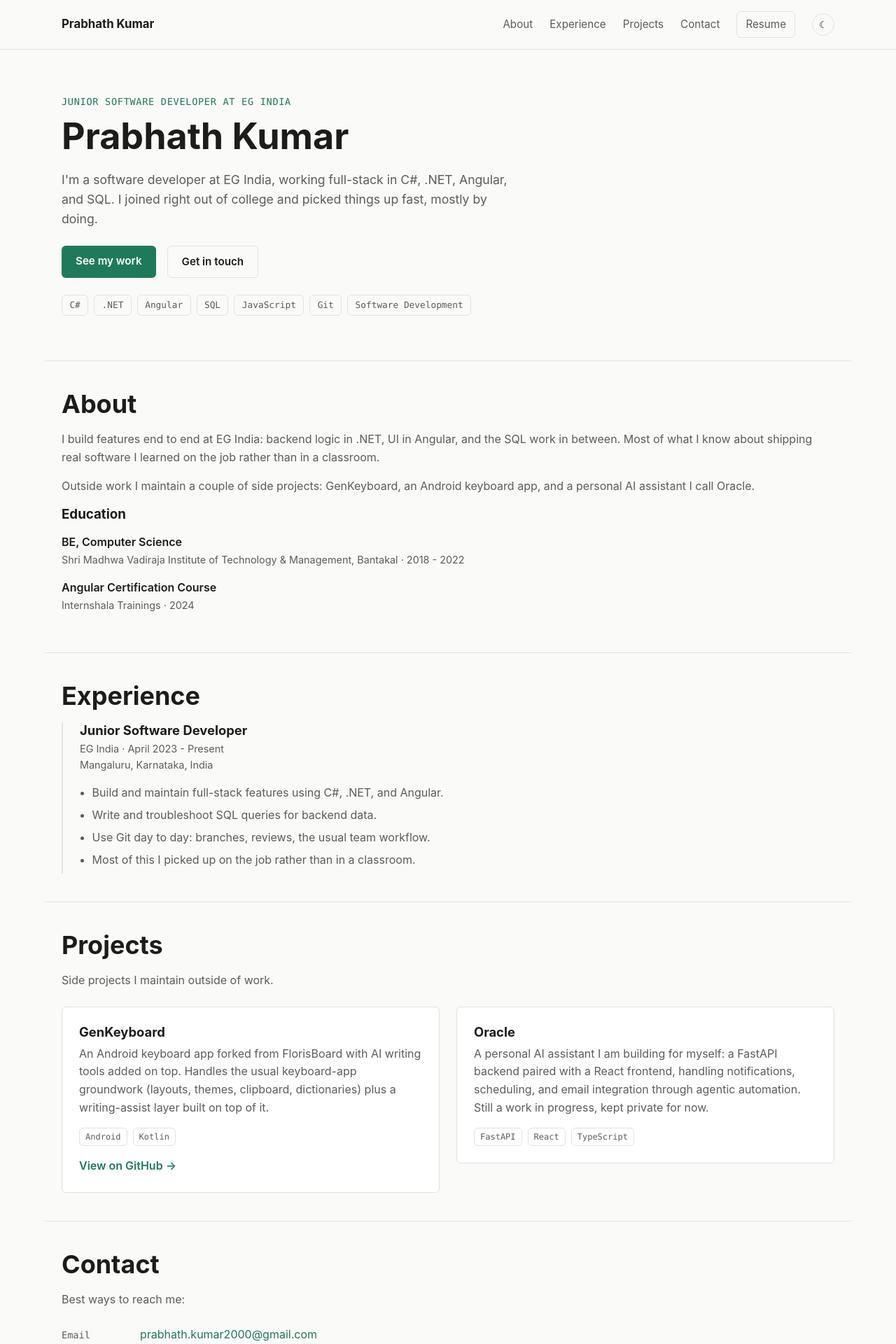
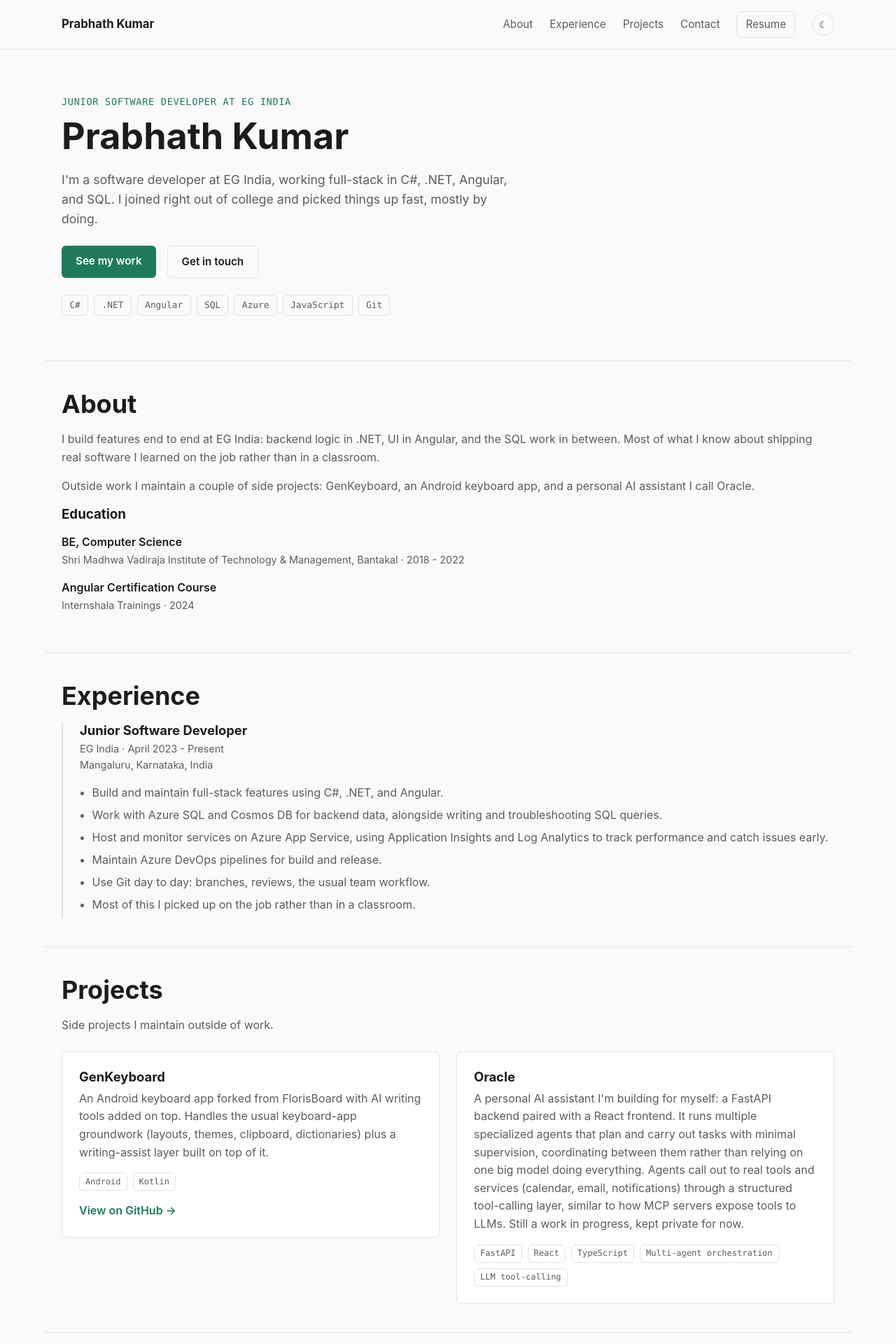
Before and after one commit to prabhath112/portfolio, an Angular app: page / in a window 1280 px wide. Shown: the top 1920 px of the page at 70% size. Built offline with nearby package versions, Linux system fonts and the light colour scheme.

Commit message:
Add Azure work and expand the Oracle project description
Experience now covers Azure SQL, Cosmos DB, App Service, Application
Insights/Log Analytics, and DevOps pipelines. Oracle's description
goes into the multi-agent and tool-calling side of it instead of just
naming the stack.

```diff
--- a/src/content/experience.ts
+++ b/src/content/experience.ts
@@ -14,7 +14,9 @@ export const experience: ExperienceEntry[] = [
     location: 'Mangaluru, Karnataka, India',
     highlights: [
       'Build and maintain full-stack features using C#, .NET, and Angular.',
-      'Write and troubleshoot SQL queries for backend data.',
+      'Work with Azure SQL and Cosmos DB for backend data, alongside writing and troubleshooting SQL queries.',
+      'Host and monitor services on Azure App Service, using Application Insights and Log Analytics to track performance and catch issues early.',
+      'Maintain Azure DevOps pipelines for build and release.',
       'Use Git day to day: branches, reviews, the usual team workflow.',
       'Most of this I picked up on the job rather than in a classroom.',
     ],
--- a/src/content/profile.ts
+++ b/src/content/profile.ts
@@ -26,7 +26,7 @@ export const profile = {
       period: '2024',
     },
   ] as EducationEntry[],
-  skills: ['C#', '.NET', 'Angular', 'SQL', 'JavaScript', 'Git', 'Software Development'],
+  skills: ['C#', '.NET', 'Angular', 'SQL', 'Azure', 'JavaScript', 'Git'],
   links: {
     github: 'https://github.com/prabhath112',
     linkedin: 'https://www.linkedin.com/in/prabhath007/',
--- a/src/content/projects.ts
+++ b/src/content/projects.ts
@@ -19,7 +19,7 @@ export const projects: ProjectEntry[] = [
     id: 'oracle',
     name: 'Oracle',
     description:
-      'A personal AI assistant I am building for myself: a FastAPI backend paired with a React frontend, handling notifications, scheduling, and email integration through agentic automation. Still a work in progress, kept private for now.',
-    tech: ['FastAPI', 'React', 'TypeScript'],
+      "A personal AI assistant I'm building for myself: a FastAPI backend paired with a React frontend. It runs multiple specialized agents that plan and carry out tasks with minimal supervision, coordinating between them rather than relying on one big model doing everything. Agents call out to real tools and services (calendar, email, notifications) through a structured tool-calling layer, similar to how MCP servers expose tools to LLMs. Still a work in progress, kept private for now.",
+    tech: ['FastAPI', 'React', 'TypeScript', 'Multi-agent orchestration', 'LLM tool-calling'],
   },
 ];
```
